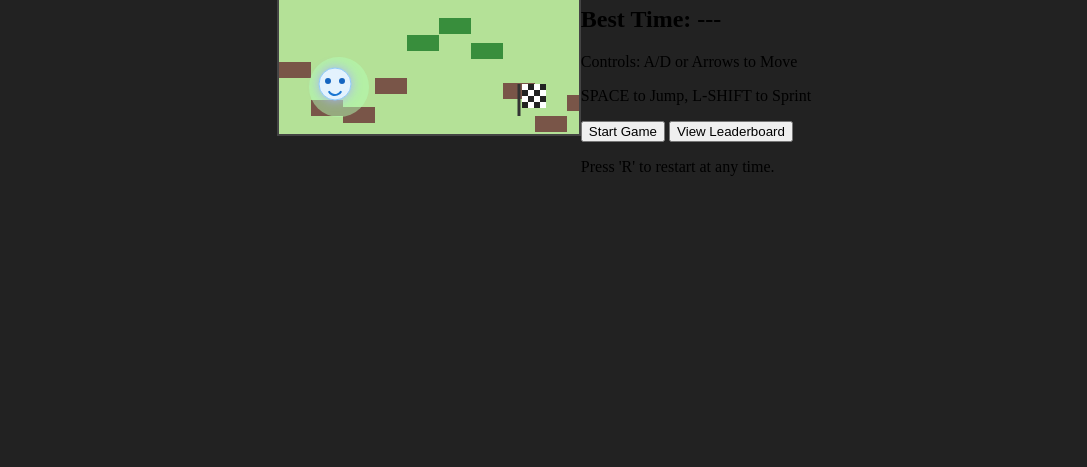
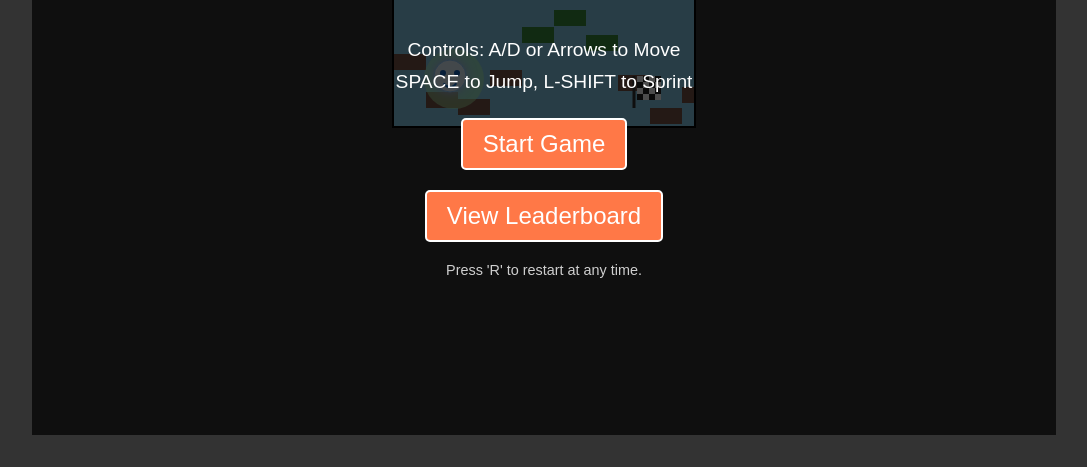
Before and after one commit to rahsapr/lofiplatformer, a plain HTML site: page index.html in a window 1280 px wide. Shown: the part 349-816 px from the top of the page, without its empty margins (96-1183 px from the left). Drawn offline with Linux system fonts and the light colour scheme.

Commit message:
Update style.css

```diff
--- a/style.css
+++ b/style.css
@@ -1,11 +1,102 @@
+* {
+    box-sizing: border-box;
+}
+
 body {
-    background: #222;
+    margin: 0;
+    font-family: Arial, sans-serif;
+    background-color: #333;
     display: flex;
     justify-content: center;
     align-items: center;
     height: 100vh;
+    overflow: hidden; /* Prevents scrollbars */
 }
+
 canvas {
-    border: 2px solid #444;
-    background: #b4e197;
+    background-color: #87ceeb; /* Sky Blue */
+    display: block;
+    border: 2px solid black;
 }
+
+.screen {
+    position: absolute;
+    width: 100%;
+    max-width: 1024px; /* Match canvas width */
+    height: 100%;
+    max-height: 768px; /* Match canvas height */
+    background-color: rgba(0, 0, 0, 0.7);
+    color: white;
+    display: flex;
+    flex-direction: column;
+    justify-content: center;
+    align-items: center;
+    text-align: center;
+}
+
+.screen h1 {
+    font-size: 4rem;
+    margin-bottom: 20px;
+}
+
+.screen h2 {
+    color: #ffd700; /* Gold */
+    margin-bottom: 30px;
+}
+
+.screen p {
+    font-size: 1.2rem;
+    margin: 5px 0;
+}
+
+.screen .small {
+    font-size: 0.9rem;
+    margin-top: 20px;
+    opacity: 0.8;
+}
+
+.screen button {
+    font-size: 1.5rem;
+    padding: 10px 20px;
+    margin-top: 20px;
+    cursor: pointer;
+    border: 2px solid white;
+    background-color: #ff7847; /* Coral */
+    color: white;
+    border-radius: 5px;
+}
+
+.screen button:hover {
+    background-color: #e66a3f;
+}
+
+.screen input {
+    font-size: 1.5rem;
+    padding: 10px;
+    text-align: center;
+    width: 250px;
+    margin-top: 10px;
+}
+
+#leaderboardList {
+    font-size: 1.5rem;
+}
+
+#leaderboardList div {
+    margin: 10px 0;
+}
+
+/* In-Game UI */
+#gameUI {
+    position: absolute;
+    top: 10px;
+    left: 10px;
+    width: calc(100% - 20px);
+    max-width: 1004px; /* Canvas width - padding */
+    color: black;
+    font-size: 1.5rem;
+    font-weight: bold;
+    display: flex;
+    justify-content: space-between;
+    pointer-events: none; /* Allows clicks to go through to the canvas */
+}
```
